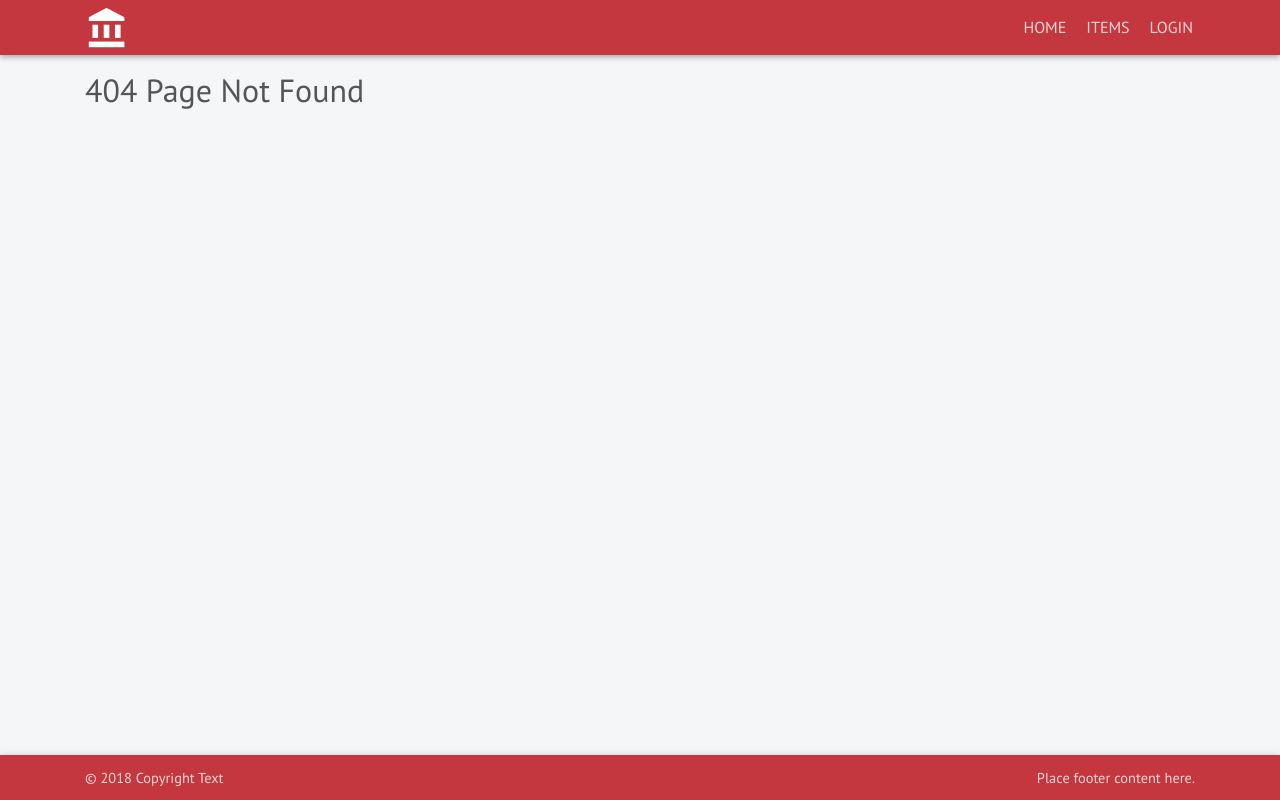
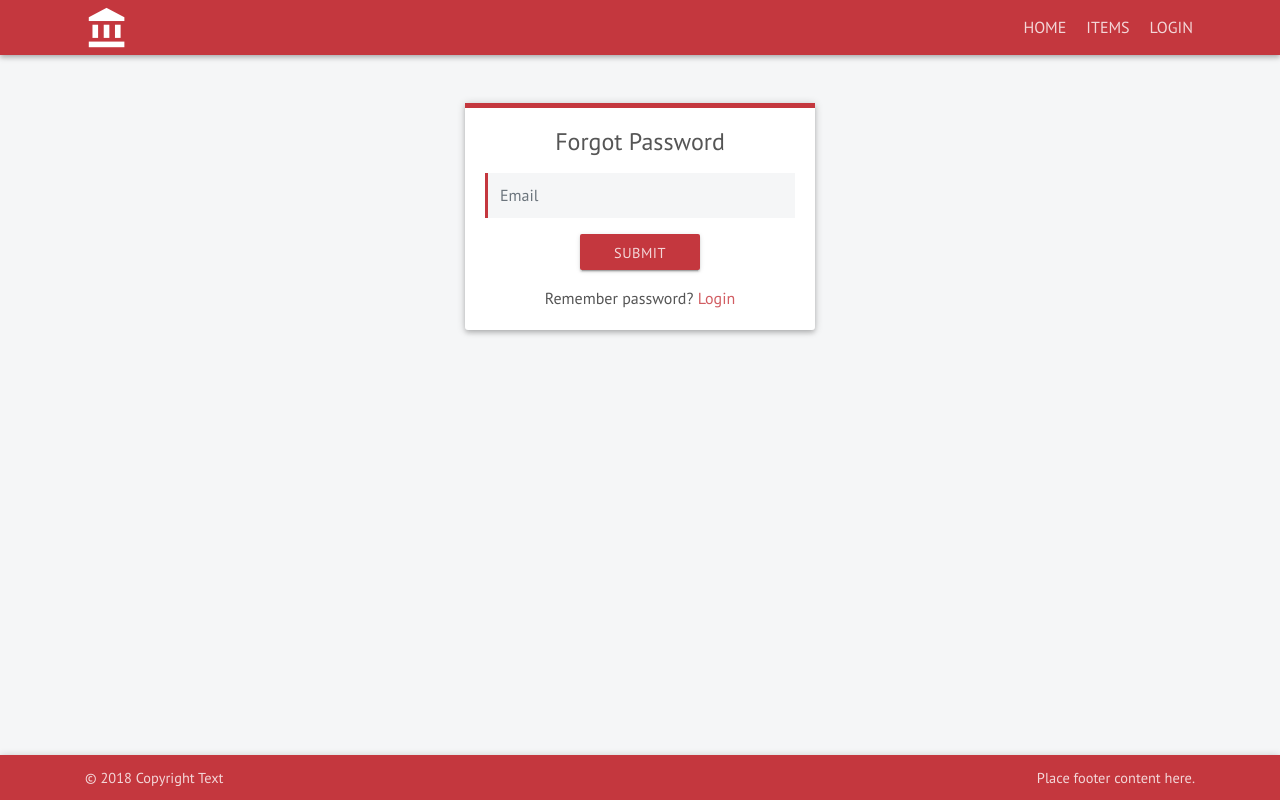
Before and after one commit to sandeepmi/fullstack-vue-app, a Vue app in the folder client/: page /account/forgot-password in a window 1280 px wide. Before the commit this address had no page. Built offline with nearby package versions, Linux system fonts and the light colour scheme.

Commit message:
forgot password front-end

```diff
--- /dev/null
+++ b/client/src/components/auth/ForgotPassword.vue
@@ -0,0 +1,60 @@
+<template>
+  <div class="card login-wrapper my-5 mx-auto">
+    <div class="card-body text-center">
+      <h2 class="mb-3">Forgot Password</h2>
+      <Form :onSubmit="onSubmit" v-if="!isSubmitSuccess">
+        <InputGroup label="Email" name="email" v-model="email" required email />
+        <Alert :text="message" />
+        <Button type="submit" :loading="isLoading">Submit</Button>
+        <div class="mt-3">Remember password? <router-link :to="{ name: 'Login' }">Login</router-link></div>
+      </Form>
+      <div v-else>{{message}}</div>
+    </div>
+  </div>
+</template>
+
+<script>
+import { forgotPassword } from '@/services/authService'
+import { getErrorMsg, messages } from '@/helpers'
+import { Form, InputGroup, Button, Alert } from '../core'
+
+export default {
+  name: 'Login',
+  components: {
+    Form,
+    InputGroup,
+    Button,
+    Alert
+  },
+  data () {
+    return {
+      email: '',
+      message: '',
+      isLoading: false,
+      isSubmitSuccess: false
+    }
+  },
+  methods: {
+    onSubmit () {
+      this.message = ''
+      this.isLoading = true
+
+      forgotPassword(this.email)
+        .then(response => {
+          if (response.success) {
+            this.isSubmitSuccess = true
+            this.message = messages.password.forgotSuccess + this.email
+          } else {
+            this.message = 'Failed to process request'
+          }
+        })
+        .catch(err => {
+          this.message = getErrorMsg(err)
+        })
+        .finally(() => {
+          this.isLoading = false
+        })
+    }
+  }
+}
+</script>
--- a/client/src/components/auth/Login.vue
+++ b/client/src/components/auth/Login.vue
@@ -8,7 +8,10 @@
         <Alert :text="message" />
         <Button type="submit" :loading="isLoading">Log In</Button>
       </Form>
-      <div class="mt-3">New user? <router-link :to="{ name: 'Register' }">Sign up</router-link></div>
+      <div class="mt-3">
+        New user? <router-link :to="{ name: 'Register' }">Sign up</router-link> |
+        <router-link :to="{ name: 'ForgotPassword' }">Forgot Password?</router-link>
+      </div>
     </div>
   </div>
 </template>
@@ -16,14 +19,14 @@
 <script>
 import { login } from '@/services/authService'
 import { setAuthToken, getErrorMsg } from '@/helpers'
-import { Button, InputGroup, Form, Alert } from '../core'
+import { Form, InputGroup, Button, Alert } from '../core'
 
 export default {
   name: 'Login',
   components: {
+    Form,
+    InputGroup,
     Button,
-    InputGroup,
-    Form,
     Alert
   },
   data () {
--- a/client/src/helpers/messages.js
+++ b/client/src/helpers/messages.js
@@ -20,7 +20,8 @@ const messages = {
   password: {
     changeSuccess: 'Password has been updated successfully',
     changeFail: 'Failed to change password',
-    incorrectPassword: 'Incorrect password'
+    incorrectPassword: 'Incorrect password',
+    forgotSuccess: 'An email with instructions on how to reset your password has been sent to '
   }
 }
 
--- a/client/src/router/index.js
+++ b/client/src/router/index.js
@@ -7,6 +7,7 @@ import Login from '@/components/auth/Login'
 import MyAccount from '@/components/auth/MyAccount'
 import Profile from '@/components/auth/Profile'
 import ChangePassword from '@/components/auth/ChangePassword'
+import ForgotPassword from '@/components/auth/ForgotPassword'
 import PageNotFound from '@/components/PageNotFound'
 import { requireAuth, logout } from '@/helpers'
 
@@ -36,6 +37,11 @@ export default new Router({
       component: Login
     },
     {
+      path: '/account/forgot-password',
+      name: 'ForgotPassword',
+      component: ForgotPassword
+    },
+    {
       path: '/logout',
       name: 'Logout',
       beforeEnter: logout
--- a/client/src/services/authService.js
+++ b/client/src/services/authService.js
@@ -11,3 +11,7 @@ export function register (email, password, firstName, lastName) {
 export function changePassword (password, newPassword) {
   return fetchPost('/auth/changePassword', { password, newPassword })
 }
+
+export function forgotPassword (email) {
+  return fetchPost('/auth/forgotPassword', { email })
+}
```
